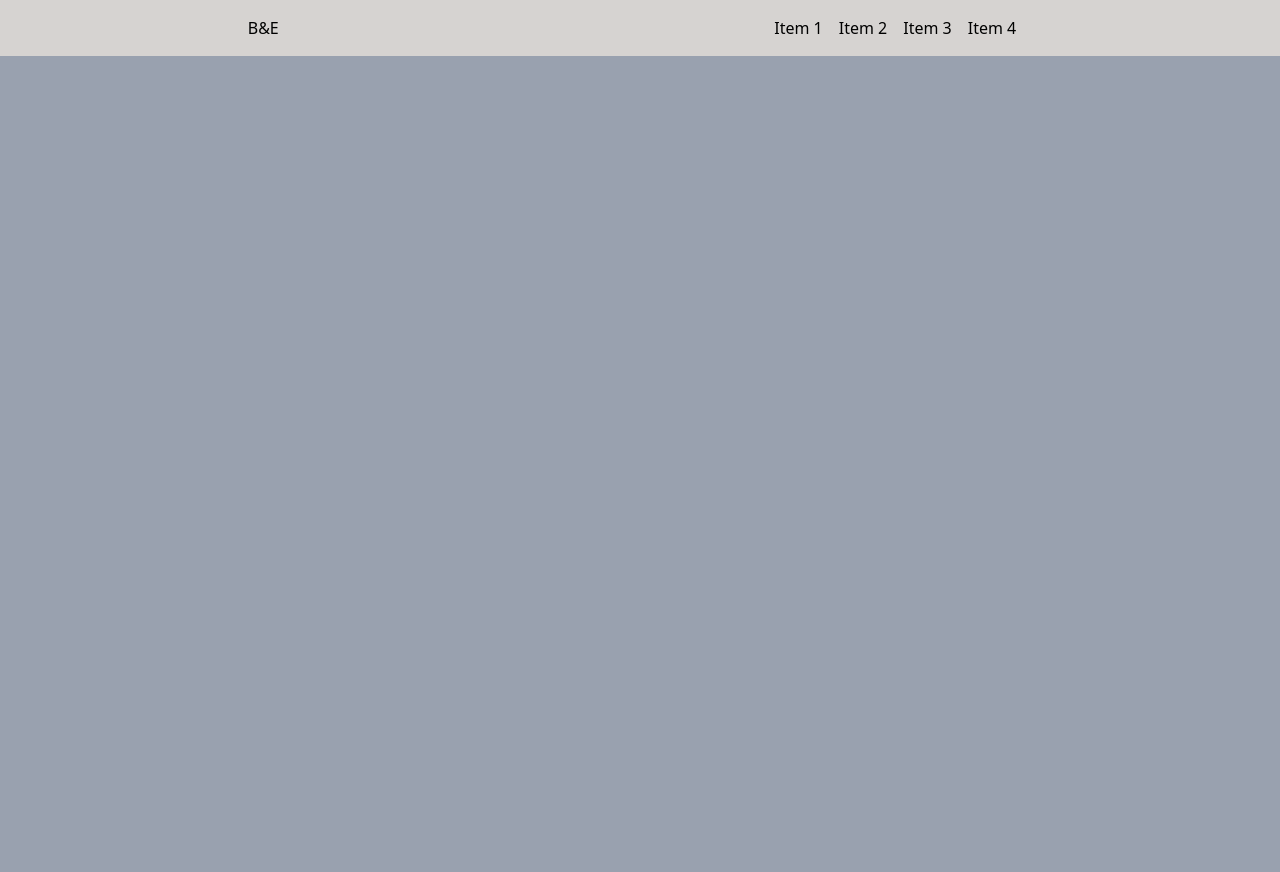
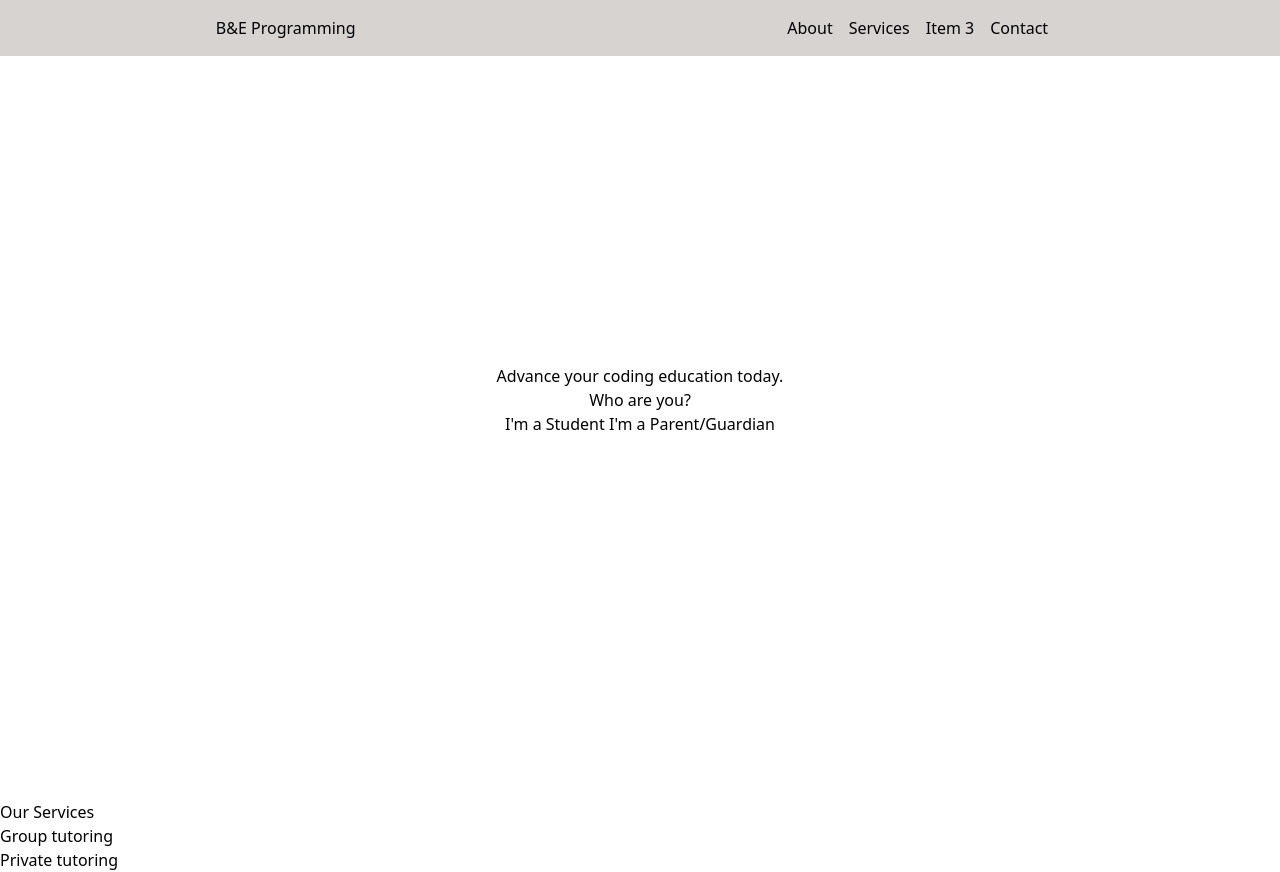
Before and after one commit to 88BrianW/B-E, a website: page src/index.html in a window 1280 px wide. Before the commit the page ends 800 px from the top, so only its background shows below. Drawn offline with Linux system fonts and the light colour scheme.

Commit message:
Switch to desktop

```diff
--- a/src/index.html
+++ b/src/index.html
@@ -6,18 +6,36 @@
     <title>B&E</title>
     <link rel="stylesheet" href="./output.css">
 </head>
-<body class="bg-gray-400">
-    <header class="flex justify-around py-4 bg-stone-300">
-        <h1>B&E</h1>
+<body class="">
+    <header class="flex justify-around py-4 bg-stone-300 fixed w-screen">
+        <p>B&E Programming</p>
         <ul class="inline-block">
-            <li class="float-left pr-4" ><a href="">Item 1</a></li>
-            <li class="float-left pr-4" ><a href="">Item 2</a></li>
+            <li class="float-left pr-4" ><a href="">About</a></li>
+            <li class="float-left pr-4" ><a href="">Services</a></li>
             <li class="float-left pr-4" ><a href="">Item 3</a></li>
-            <li class="float-left pr-4" ><a href="">Item 4</a></li>
+            <li class="float-left pr-4" ><a href="">Contact</a></li>
         </ul>
     </header>
     <main>
-
+        <section id="hero-section" class="flex flex-col justify-center items-center m-auto h-screen">
+            <h1>Advance your coding education today.</h1>
+            <h2>Who are you?</h2>
+            <div id="button-container">
+                <button>I'm a Student</button>
+                <button>I'm a Parent/Guardian</button>
+            </div>
+        </section>
+        <section>
+            <h2>Our Services</h2>
+            <div>
+                <div>
+                    <h3>Group tutoring</h3>
+                </div>
+                <div>
+                    <h3>Private tutoring</h3>
+                </div>
+            </div>
+        </section>
     </main>
 </body>
 </html>
```
